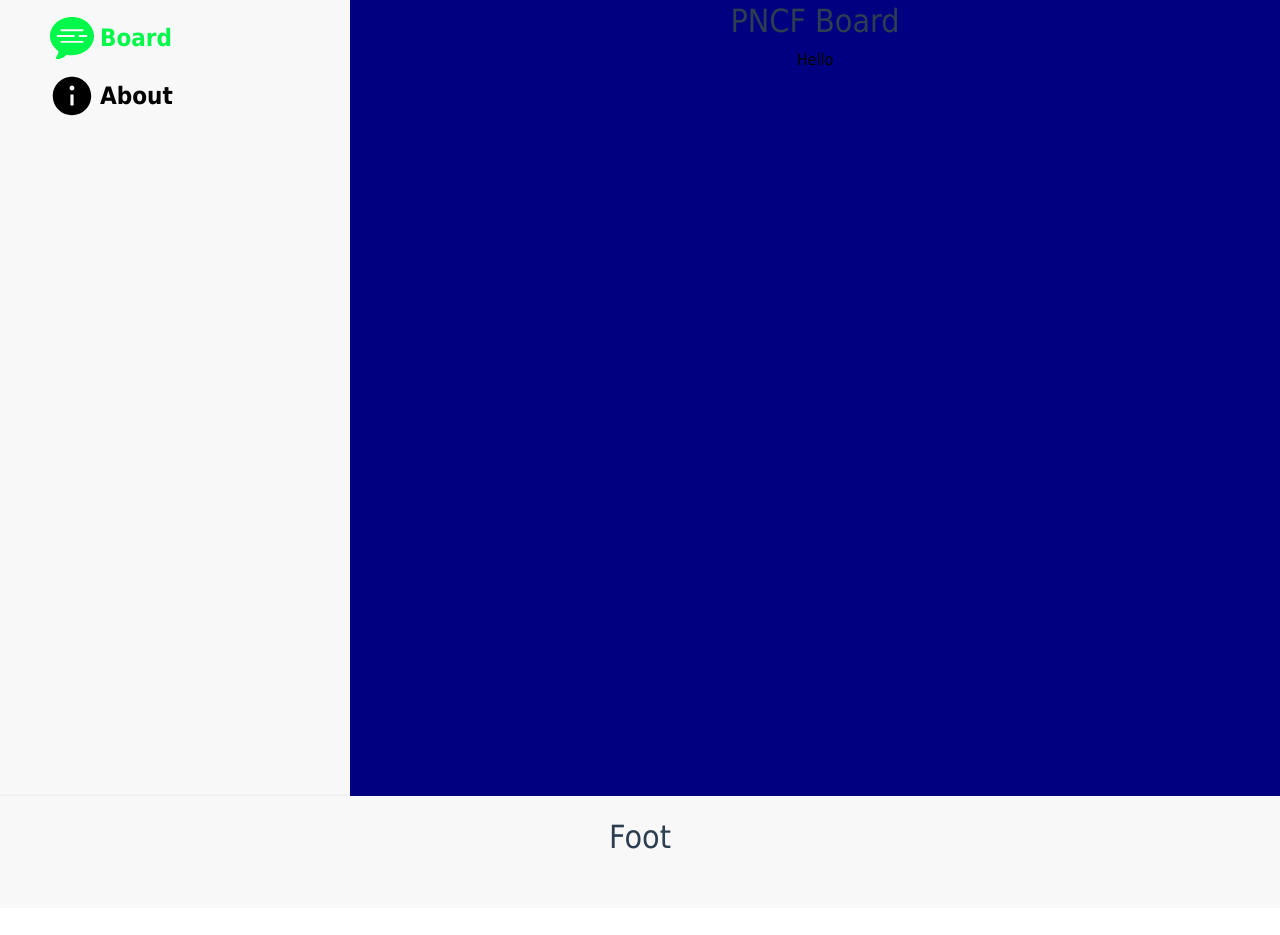
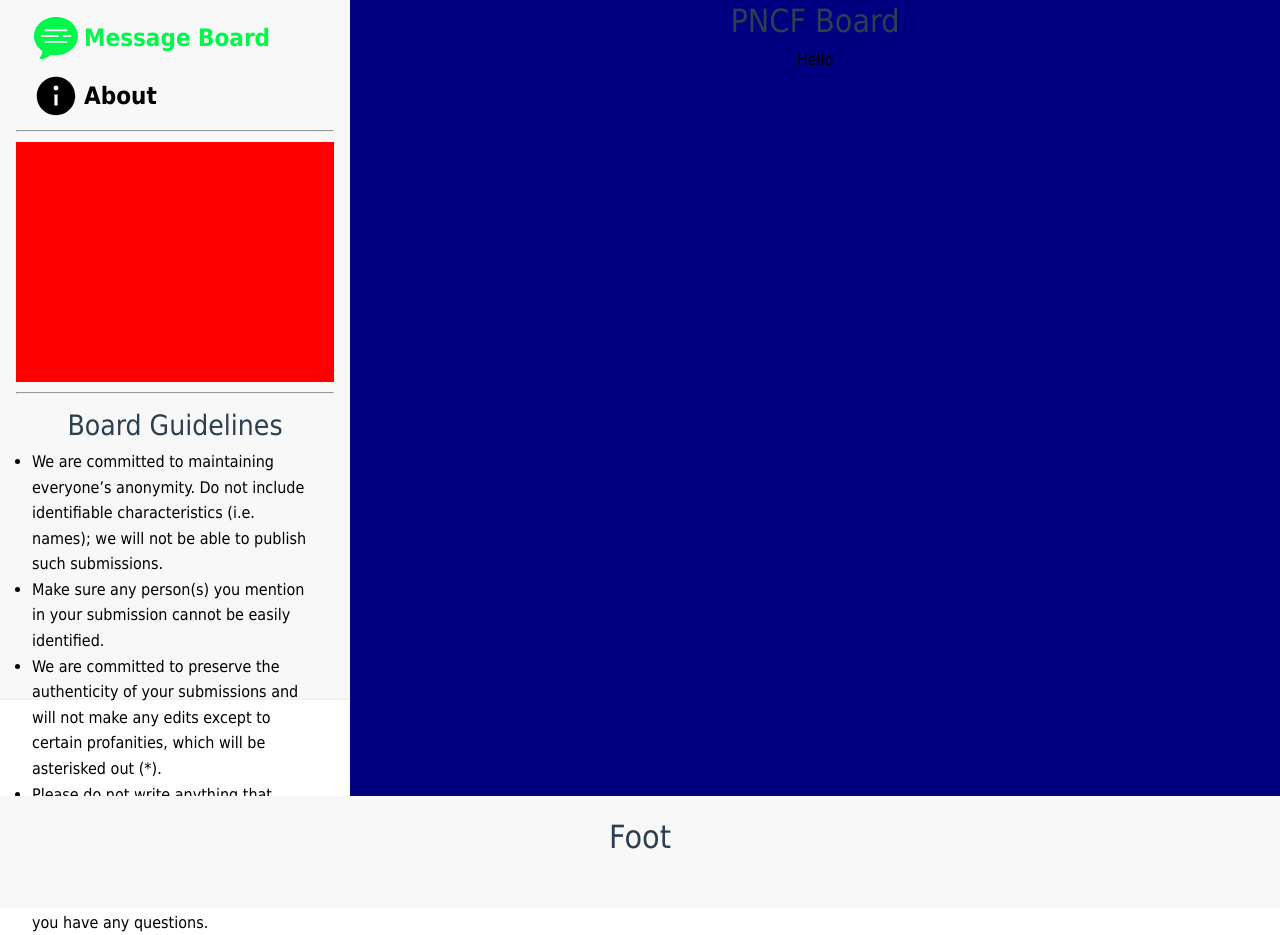
Before and after one commit to pncfoundation/pncf_message_board, a Vue app: page / in a window 1280 px wide. Shown: the part 100-1035 px from the top of the page. Before the commit the page ends 1008 px from the top, so only its background shows below. Built offline with nearby package versions, Linux system fonts and the light colour scheme.

Commit message:
Promo Area | Board Guidelines

```diff
--- a/src/App.vue
+++ b/src/App.vue
@@ -23,7 +23,7 @@
         <svg class="nav_svg" xmlns="http://www.w3.org/2000/svg" viewBox="0 0 50 50" width="500px" height="500px">
           <path d="M25,3.07C12.356,3.07,2.07,12.011,2.07,23c0,6.176,3.338,12.045,8.957,15.805c-0.126,1.034-0.646,3.622-2.787,6.66c-0.199,0.283-0.225,0.653-0.066,0.961c0.159,0.308,0.476,0.502,0.822,0.504c0.02,0,0.038,0,0.059,0c5.448-0.001,9.115-3.367,10.283-4.611c1.843,0.405,3.744,0.611,5.662,0.611c12.644,0,22.93-8.94,22.93-19.93S37.644,3.07,25,3.07z M14,16h22c0.552,0,1,0.447,1,1s-0.448,1-1,1H14c-0.552,0-1-0.447-1-1S13.448,16,14,16z M10,24c-0.552,0-1-0.447-1-1s0.448-1,1-1h17c0.552,0,1,0.447,1,1s-0.448,1-1,1H10z M36,30H14c-0.552,0-1-0.447-1-1s0.448-1,1-1h22c0.552,0,1,0.447,1,1S36.552,30,36,30z M40,24h-7c-0.552,0-1-0.447-1-1s0.448-1,1-1h7c0.552,0,1,0.447,1,1S40.552,24,40,24z"/>
         </svg>
-          Board
+        Message Board
       </router-link>
 
       <router-link class="nav_router" to="/about">
@@ -33,7 +33,40 @@
         About
       </router-link>
 
+      <hr>
 
+<!--      AREA FOR PNCF PROMOS-->
+      <div id="promos">
+
+      </div>
+
+      <hr>
+
+      <div id="board_guidelines">
+        <h3>Board Guidelines</h3>
+
+        <ul>
+          <li>
+            We are committed to maintaining everyone’s anonymity. Do not include identifiable characteristics (i.e. names); we will not be able to publish such submissions.
+          </li>
+
+          <li>
+            Make sure any person(s) you mention in your submission cannot be easily identified.
+          </li>
+
+          <li>
+            We are committed to preserve the authenticity of your submissions and will not make any edits except to certain profanities, which will be asterisked out (*).
+          </li>
+
+          <li>
+            Please do not write anything that actively advocates harming oneself/others.
+          </li>
+
+          <li>
+            There is no limit to the length of the submission. Feel free to contact us if you have any questions.
+          </li>
+        </ul>
+      </div>
     </nav>
 
     <router-view/>
@@ -74,11 +107,27 @@
 }
 
 .nav_router {
-  padding: 0 2rem;
+  padding: 0 1rem;
   display: flex;
   justify-content: flex-start;
   align-items: center;
   gap: 4px;
+}
+
+#promos {
+  width: 100%;
+  min-height: 15rem;
+  flex-grow: 1;
+  background: red;
+}
+
+#board_guidelines {
+  padding: 0 1rem;
+}
+
+#board_guidelines p, #board_guidelines ul, #board_guidelines li {
+  font-size: 1rem;
+  text-align: left;
 }
 
 /*------------------------------------------------------ Content ------------------------------------------------------*/
--- a/src/assets/base.css
+++ b/src/assets/base.css
@@ -114,7 +114,7 @@ nav {
     gap: 10px;
     background-color: var(--background-secondary);
     width: clamp(10%, 350px, 90%);
-    height: 100dvh;
+    height: calc(100dvh - 6rem); /* Full Screen Height - Height of Header */
     padding: 1rem;
     font-size: 1.5rem;
     border-top: solid 2px var(--background-third);
```
Also changed, not shown: 1 other file (tests, documents, lock files or other folders). Lines whose indentation alone changed are shown as unchanged.
